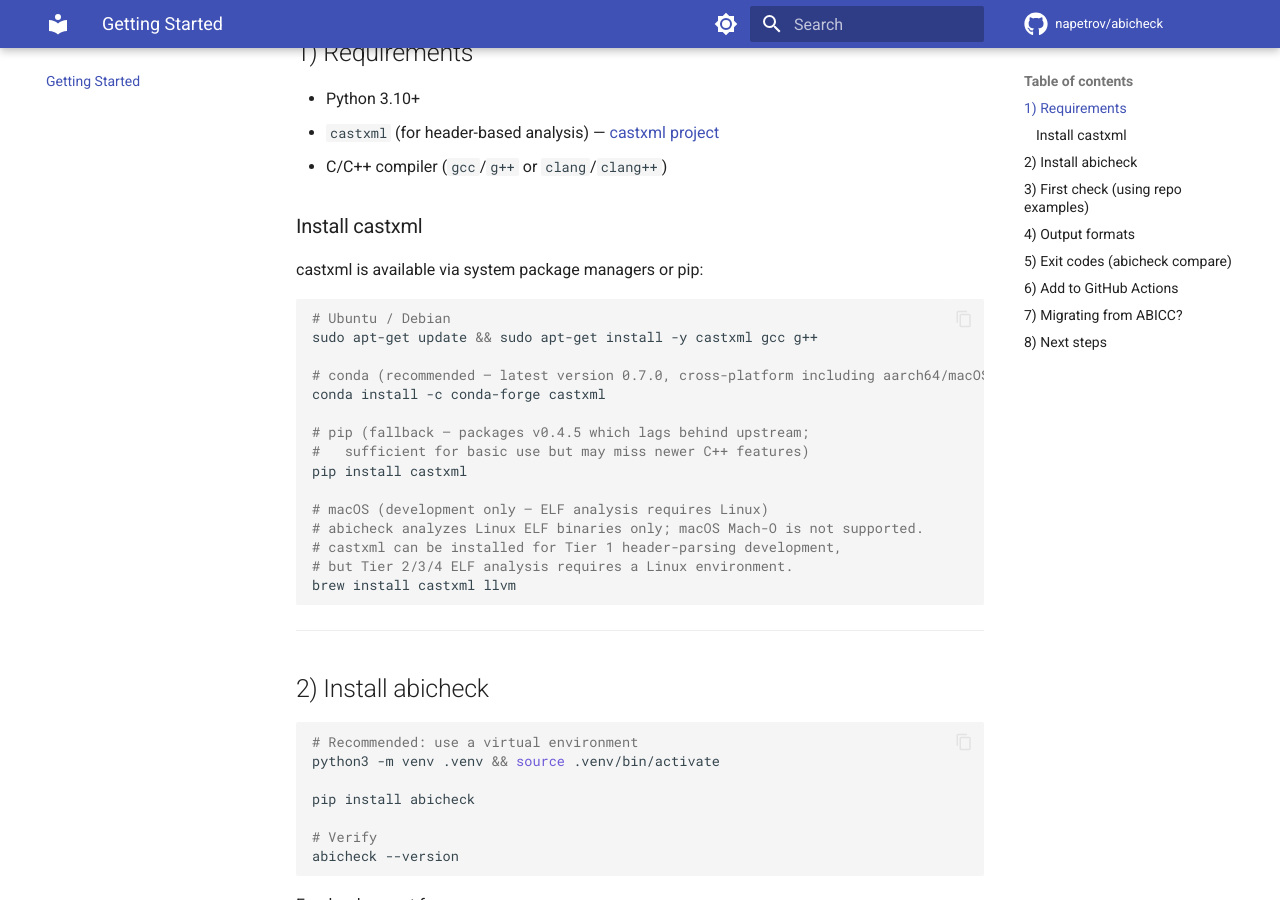
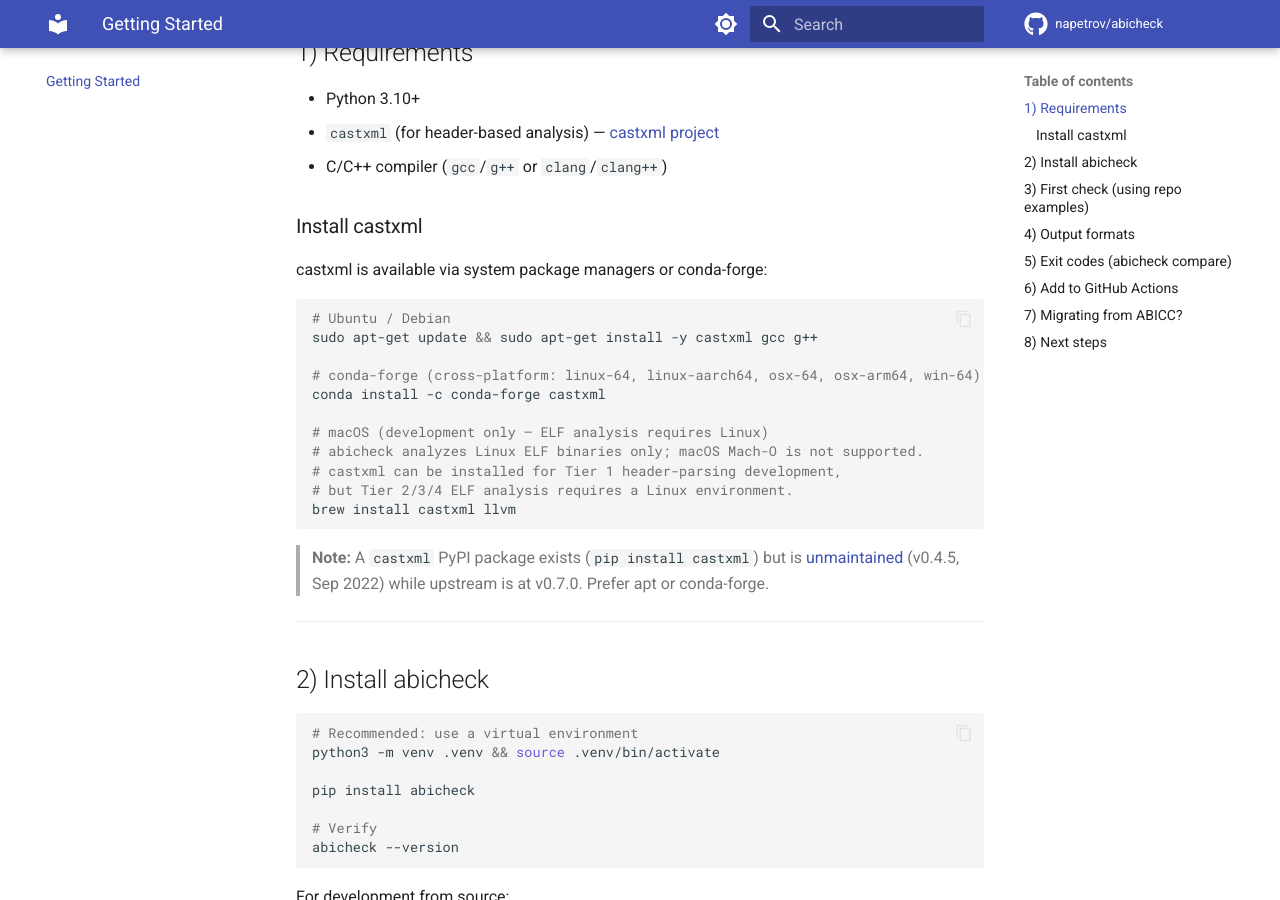
Before and after one commit to napetrov/abicheck, an MkDocs documentation site: the page built from docs/getting_started.md, in a window 1280 px wide and 900 px high, scrolled down 335 px. Built offline with MkDocs 1.6.1 and Material for MkDocs 9.7.7, drawn with Linux system fonts in a browser that asks for light colours; comment, search, counter and statistics services are not loaded.

Commit message:
docs: remove stale PyPI castxml dep, recommend apt/conda-forge only
The castxml PyPI package (v0.4.5, Sep 2022) is effectively unmaintained
(CastXML/CastXML-python-distributions#18) while upstream is at v0.7.0.
Remove it from optional-dependencies and stop recommending pip install.

castxml should be installed via:
- apt install castxml (Ubuntu/Debian)
- conda install -c conda-forge castxml (cross-platform, current)

https://claude.ai/code/session_01P61XTWpxtrYpNzQRJLEqLh

````diff
--- a/docs/getting_started.md
+++ b/docs/getting_started.md
@@ -14,18 +14,14 @@
 
 ### Install castxml
 
-castxml is available via system package managers or pip:
+castxml is available via system package managers or conda-forge:
 
 ```bash
 # Ubuntu / Debian
 sudo apt-get update && sudo apt-get install -y castxml gcc g++
 
-# conda (recommended — latest version 0.7.0, cross-platform including aarch64/macOS)
+# conda-forge (cross-platform: linux-64, linux-aarch64, osx-64, osx-arm64, win-64)
 conda install -c conda-forge castxml
-
-# pip (fallback — packages v0.4.5 which lags behind upstream;
-#   sufficient for basic use but may miss newer C++ features)
-pip install castxml
 
 # macOS (development only — ELF analysis requires Linux)
 # abicheck analyzes Linux ELF binaries only; macOS Mach-O is not supported.
@@ -33,6 +29,10 @@ pip install castxml
 # but Tier 2/3/4 ELF analysis requires a Linux environment.
 brew install castxml llvm
 ```
+
+> **Note:** A `castxml` PyPI package exists (`pip install castxml`) but is
+> [unmaintained](https://github.com/CastXML/CastXML-python-distributions/issues/18)
+> (v0.4.5, Sep 2022) while upstream is at v0.7.0. Prefer apt or conda-forge.
 
 ---
 
--- a/pyproject.toml
+++ b/pyproject.toml
@@ -42,9 +42,6 @@ Repository = "https://github.com/napetrov/abicheck"
 Changelog = "https://github.com/napetrov/abicheck/blob/main/CHANGELOG.md"
 
 [project.optional-dependencies]
-castxml = [
-    "castxml>=0.4.5",  # PyPI lags upstream (0.4.5 vs 0.7.0); prefer conda-forge or apt
-]
 dev = [
     "pytest>=7.0",
     "pytest-cov",
````
Also changed, not shown: README.md (+4 -4 lines), 1 other file.
